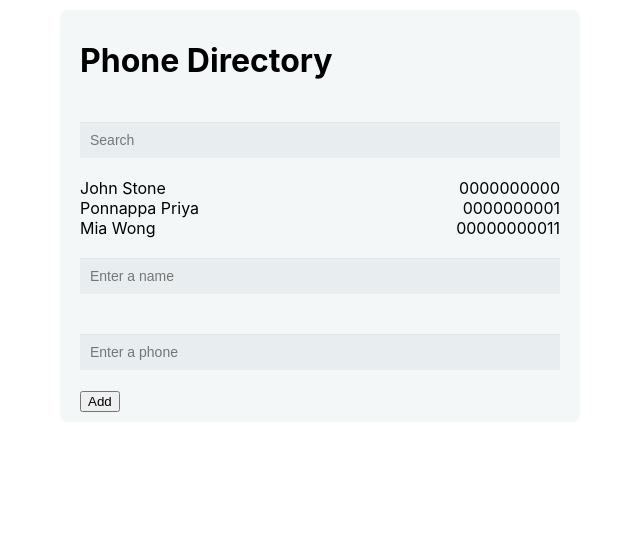
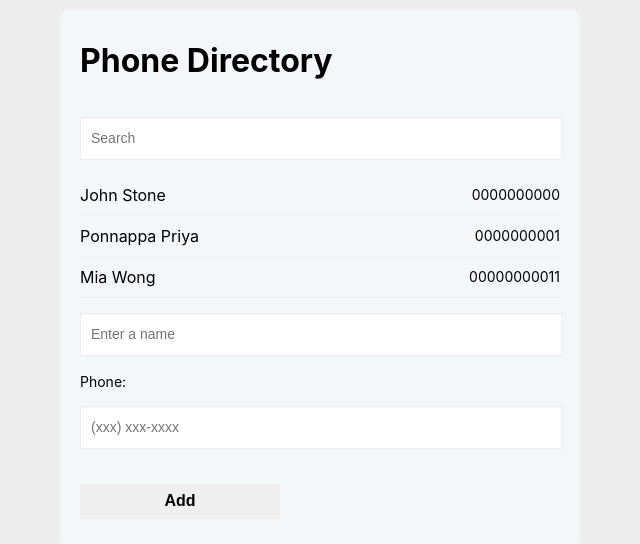
Before and after one commit to sumayd/phone-directory, a React (Create React App) app: page / in a window 1280 px wide. Shown: the top 544 px of the page, without its empty margins (320-960 px from the left). Built offline with nearby package versions, Linux system fonts and the light colour scheme.

Commit message:
style edits

```diff
--- a/package.json
+++ b/package.json
@@ -8,6 +8,7 @@
     "@testing-library/user-event": "^12.8.3",
     "react": "^17.0.2",
     "react-dom": "^17.0.2",
+    "react-input-mask": "^2.0.4",
     "react-scripts": "4.0.3",
     "web-vitals": "^1.1.2"
   },
--- a/src/App.css
+++ b/src/App.css
@@ -40,16 +40,17 @@ ul{
 input{
   width: 100%;
   background: rgba(255,255,255,0.1);
-  border: none;
   font-size: 14px;
   height: auto;
   outline: 0;
   padding: 10px 0;
-  background-color: #e8eeef;
-  color: #8a97a0;
+  background-color: #fff;
   box-shadow: 0 1px 0 rgb(0 0 0 / 3%) inset;
-  margin: 20px 0;
+  margin: 15px 0;
+  line-height: 1.5;
   text-indent: 10px;
+  border: 1px solid rgba(149, 170, 201, 0.19);
+  color: #303030;
 }
 @keyframes App-logo-spin {
   from {
--- a/src/Components/Form.css
+++ b/src/Components/Form.css
@@ -0,0 +1,15 @@
+button{
+    width: 200px;
+    font-size: 16px;
+    font-weight: 600;
+    color: #000;
+    cursor: pointer;
+    height: 35px;
+    text-align: center;
+    border: none;
+    background-size: 300% 100%;
+    margin: 20px 0;
+}
+.phoneForm span {
+    font-size: 14px;
+}
--- a/src/Components/Form.js
+++ b/src/Components/Form.js
@@ -1,5 +1,6 @@
 import React, { Component } from 'react'
 import PropTypes from 'prop-types';
+import './Form.css';
 class Form extends Component {
     constructor(){
         super();
@@ -43,12 +44,15 @@ class Form extends Component {
                     onChange={this.onChange}
                     placeholder="Enter a name"/>
                     <br/>
+                    <label>
+                    <span>Phone:</span>
                     <input
                     name="phone"
                     id="phone"
                     value={this.state.phone}
                     onChange={this.onChange}
-                    placeholder="Enter a phone"/>
+                    placeholder="(xxx) xxx-xxxx"/>
+                    </label>
                     <br/>
                     <button>Add</button>
                 </form>
--- a/src/Components/List.css
+++ b/src/Components/List.css
@@ -1,6 +1,8 @@
 .personList li{
     display: flex;
     justify-content: space-between;
+    border-bottom: 1px solid #eceff5;
+    line-height: 40px;
 }
 .personList li span{
     flex: 1;
@@ -10,4 +12,5 @@ span.name {
 }
 span.phone {
     text-align: right;
+    font-size: 14px;
 }
--- a/src/index.css
+++ b/src/index.css
@@ -5,6 +5,7 @@ body {
     sans-serif;
   -webkit-font-smoothing: antialiased;
   -moz-osx-font-smoothing: grayscale;
+  background: #ededed;
 }
 
 code {
```
Also changed, not shown: 1 other file (tests, documents, lock files or other folders).
